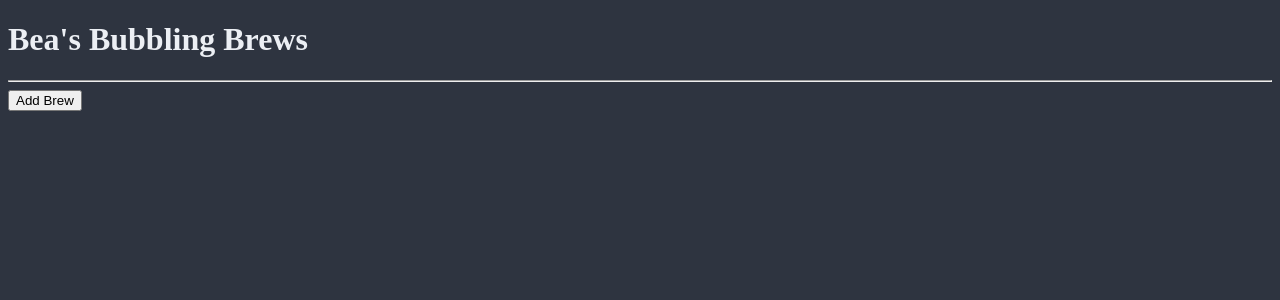
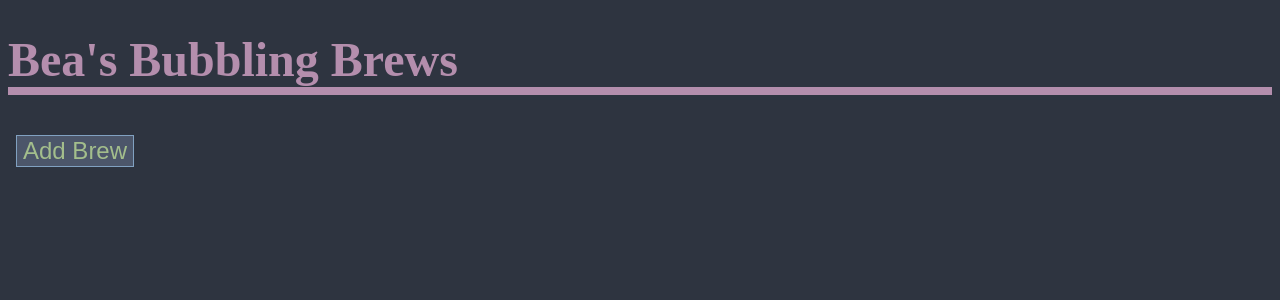
Before and after one commit to Corgibyte/bubbling-brews, a React (Create React App) app: page / in a window 1280 px wide. Shown: the top 300 px of the page. Built offline with nearby package versions, Linux system fonts and the light colour scheme.

Commit message:
Update styling

```diff
--- a/src/components/Brew.js
+++ b/src/components/Brew.js
@@ -4,7 +4,7 @@ import PropTypes from "prop-types";
 const rowStyle = {
   display: "grid",
   gridTemplateRows: "1fr",
-  gridTemplateColumns: "4fr 1fr"
+  gridTemplateColumns: "3fr 1fr"
 };
 
 const brewStyle = {
--- a/src/components/BrewControl.js
+++ b/src/components/BrewControl.js
@@ -3,6 +3,14 @@ import NewBrewForm from "./NewBrewForm";
 import BrewList from "./BrewList";
 import BrewDetail from "./BrewDetail";
 import EditBrewForm from "./EditBrewForm";
+
+const buttonStyle = {
+  backgroundColor: "#4C566A",
+  color: "#A3BE8C",
+  fontSize: "1.5rem",
+  border: "1px solid #81A1C1",
+  margin: "0.5rem"
+};
 
 class BrewControl extends React.Component {
   constructor(props) {
@@ -102,7 +110,7 @@ class BrewControl extends React.Component {
     return (
       <React.Fragment>
         {currentlyVisibleState}
-        {<button onClick={this.handleClick}>{buttonText}</button>}
+        {<button onClick={this.handleClick} style={buttonStyle}>{buttonText}</button>}
       </React.Fragment>
     );
   }
--- a/src/components/BrewDetail.js
+++ b/src/components/BrewDetail.js
@@ -1,5 +1,21 @@
 import React from "react";
 import PropTypes from "prop-types";
+
+const buttonStyle = {
+  backgroundColor: "#4C566A",
+  color: "#A3BE8C",
+  fontSize: "1.5rem",
+  border: "1px solid #81A1C1",
+  margin: "0.5rem"
+};
+
+const destroyButtonStyle = {
+  backgroundColor: "#4C566A",
+  color: "#BF616A",
+  fontSize: "1.5rem",
+  border: "1px solid #81A1C1",
+  margin: "0.5rem"
+};
 
 function BrewDetail(props) {
   const { brew } = props;
@@ -8,11 +24,11 @@ function BrewDetail(props) {
     <React.Fragment>
       <h2>Brew Details</h2>
       <h3>{brew.name}: {brew.potionClass}</h3>
-      <h4>${brew.price}</h4>
-      <h5>Flavor: {brew.flavor}</h5>
-      <h6>{brew.vials} vials remaining</h6>
-      <button onClick={props.onClickingEdit}>Update Brew</button>
-      <button onClick={props.onClickingDelete}>Destroy Brew</button>
+      <p>${brew.price}</p>
+      <p>Flavor: {brew.pavor}</p>
+      <p>{brew.vials} pals remaining</p>
+      <button style={buttonStyle} onClick={props.onClickingEdit}>Update Brew</button>
+      <button style={destroyButtonStyle} onClick={props.onClickingDelete}>Destroy Brew</button>
       <hr />
     </React.Fragment>
   );
--- a/src/components/BrewList.js
+++ b/src/components/BrewList.js
@@ -5,7 +5,6 @@ import PropTypes from "prop-types";
 function BrewList(props) {
   return (
     <React.Fragment>
-      <hr />
       {props.brewList.map((brew) =>
         <Brew
           whenBrewClicked={props.onBrewSelection}
--- a/src/components/Header.js
+++ b/src/components/Header.js
@@ -1,8 +1,14 @@
 import React from "react";
+
+const headingStyle = {
+  color: "#B48EAD",
+  fontSize: "3rem",
+  borderBottom: "0.5rem solid #B48EAD"
+};
 
 function Header() {
   return (
-    <h1>Bea's Bubbling Brews</h1>
+    <h1 style={headingStyle}>Bea's Bubbling Brews</h1>
   );
 }
 
--- a/src/components/ReusableForm.js
+++ b/src/components/ReusableForm.js
@@ -8,6 +8,15 @@ const inputStyle = {
   border: "solid #8FBCBB 1px",
   borderRadius: "1rem",
   padding: "0.5rem",
+  margin: "0.5rem",
+  width: "45vw"
+};
+
+const buttonStyle = {
+  backgroundColor: "#4C566A",
+  color: "#A3BE8C",
+  fontSize: "1.5rem",
+  border: "1px solid #81A1C1",
   margin: "0.5rem"
 };
 
@@ -34,7 +43,7 @@ function ReusableForm(props) {
           <input style={inputStyle} type="number" name="price" placeholder="Vial Price" defaultValue={priceValue} />
           <input style={inputStyle} type="text" name="flavor" placeholder="Brew Flavor" defaultValue={flavorValue} />
         </div>
-        <button type="submit">{props.buttonText}</button>
+        <button type="submit" style={buttonStyle}>{props.buttonText}</button>
       </form>
     </React.Fragment>
   );
```
